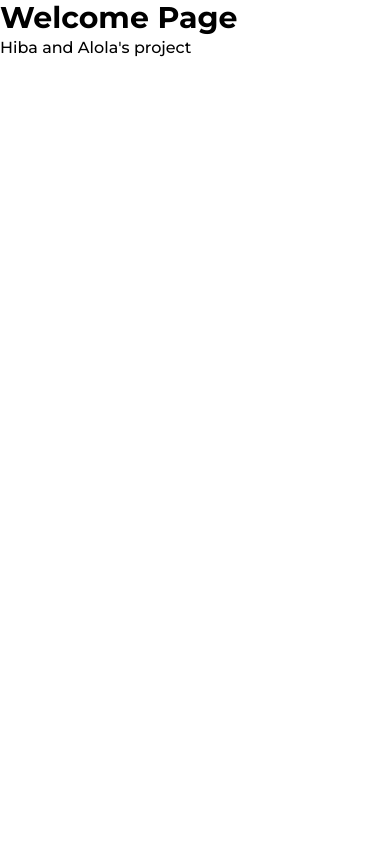
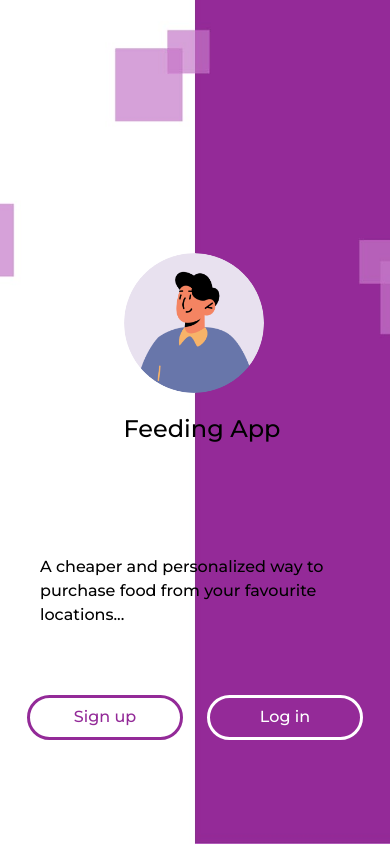
Before and after one commit to sw-alola176/FeedingAppWeb, a React (Vite) app in the folder client/: page / in a window 390 px wide. Built offline with nearby package versions, Linux system fonts and the light colour scheme.

Commit message:
Responsive welcome page

```diff
--- a/client/src/pages/Welcome/WelcomePage.jsx
+++ b/client/src/pages/Welcome/WelcomePage.jsx
@@ -1,11 +1,46 @@
 import './WelcomePage.module.css'
+import welcomeImage from '../../assets/welcome-page/boy.png'
 
 const HomePage = () => {
+
+  const signUpBtnStyles = {
+    border: '3px solid #932A98',
+    color: '#932A98',
+    backgroundColor: '#ffffff',
+    borderRadius: '30px'
+  };
+
+  const loginBtnStyles = {
+    border: '3px solid #fff',
+    color: '#fff',
+    backgroundColor: '#932A98',
+    borderRadius: '30px'
+  }
+
   return (
-    <>
-      <h1 className='font-bold text-3xl'>Welcome Page</h1>
-      <div className='font-medium'>Hiba and Alola's project</div>
-    </>
+    <div id="page-container" className='flex flex-col items-center justify-center-safe'>
+      <div id="title-box" className='w-max mt-[30vh]'>
+        <img
+          src={welcomeImage}
+          className='rounded-full w-[140px] h-auto ml-3.5'
+        />
+        <p className='ml-3.5 mt-5 font-medium text-2xl'>Feeding App</p>
+      </div>
+      <div id="description-text" className='mt-[13vh] w-80 ml-2.5'>
+        <p className='font-medium'>
+          A cheaper and personalized way to purchase food
+          from your favourite locations...
+        </p>
+      </div>
+      <div id="button-container" className='mt-[8vh] flex flex-row items-center justify-center gap-6'>
+        <a href="#"><button id="signup-btn" style={signUpBtnStyles} className='w-[40vw] h-[45px] font-medium'>
+          Sign up
+        </button></a>
+        <a href="/home"><button id="login-btn" style={loginBtnStyles} className='w-[40vw] h-[45px] font-medium'>
+          Log in
+        </button></a>
+      </div>
+    </div>
   )
 }
 
--- a/client/src/pages/Welcome/WelcomePage.module.css
+++ b/client/src/pages/Welcome/WelcomePage.module.css
@@ -0,0 +1,12 @@
+* {
+  background-image: url("../../assets/welcome-page/main-wallpaper.jpg");
+  background-position: center center;
+  background-size: cover;
+  background-attachment: fixed;
+  background-repeat: no-repeat;
+}
+
+#page-container {
+  width: 100vw;
+  height: 100vh;
+}
```
Also changed, not shown: client/src/assets/welcome-page/boy.png (added), client/src/assets/welcome-page/main-wallpaper.jpg (renamed from client/public/main-wallpaper.jpg).
